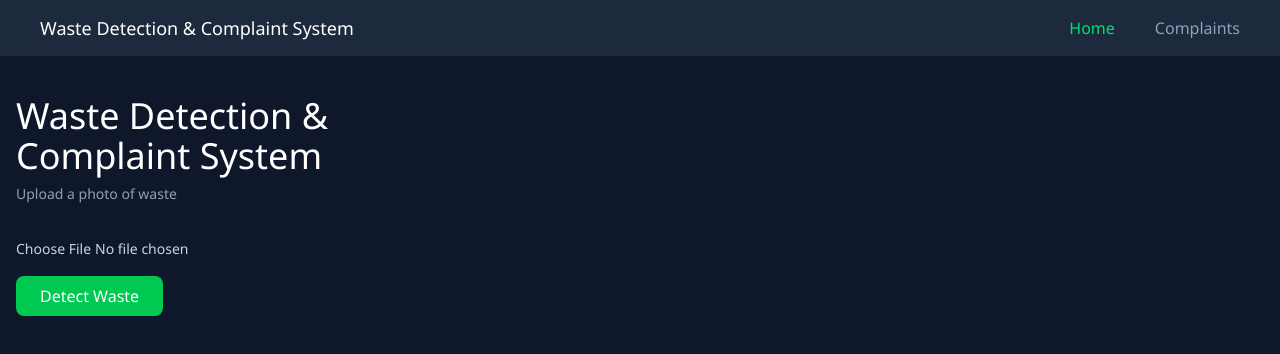
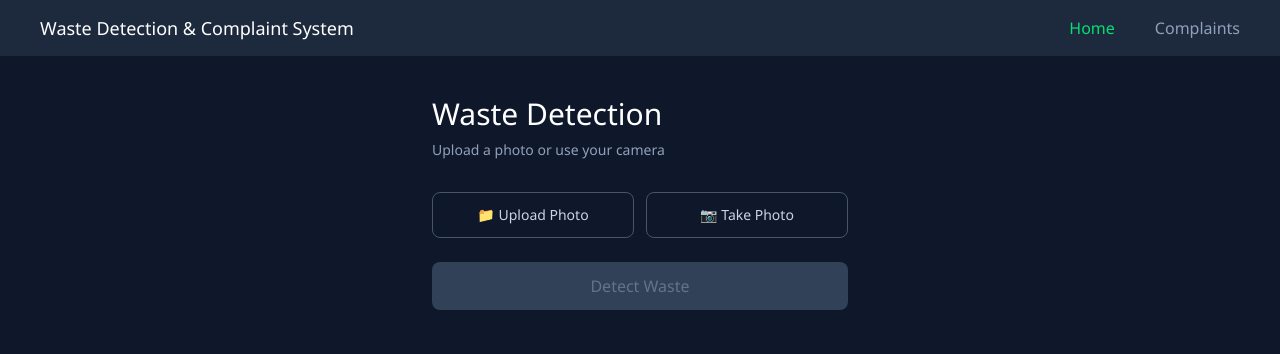
Before and after one commit to aayush-9310/waste-detection-project, a React (Vite) app in the folder client/: page / in a window 1280 px wide. Shown: the top 354 px of the page. Built offline with nearby package versions, Linux system fonts and the light colour scheme.

Commit message:
camera_fn

```diff
--- a/client/src/pages/Home.tsx
+++ b/client/src/pages/Home.tsx
@@ -1,72 +1,160 @@
-
-import { useState } from 'react'
+import { useRef, useState } from 'react'
 import { useNavigate } from 'react-router-dom'
 import { useApp } from '../context/AppContext'
 import Navbar from "../components/Navbar"
 import axios from 'axios'
 
-export default function Home(){
+export default function Home() {
     const { setResult } = useApp()
     const navigate = useNavigate()
 
     const [image, setImage] = useState<File | null>(null)
     const [preview, setPreview] = useState<string | null>(null)
     const [loading, setLoading] = useState(false)
+    const [showCamera, setShowCamera] = useState(false)
 
-    function handleImage(e: React.ChangeEvent<HTMLInputElement>){    // event occur when the html input element changes
-        const file = e.target.files?.[0]          // when the type = 'file' in input then whether the user select one or more file --> browser always give you a list (array)
-        if(!file) return
+    const uploadRef = useRef<HTMLInputElement>(null)
+    const cameraRef = useRef<HTMLInputElement>(null)
+    const videoRef = useRef<HTMLVideoElement>(null)
+    const canvasRef = useRef<HTMLCanvasElement>(null)
+    const streamRef = useRef<MediaStream | null>(null)
+
+    const isMobile = window.innerWidth < 768
+
+    function handleImage(e: React.ChangeEvent<HTMLInputElement>) {
+        const file = e.target.files?.[0]
+        if (!file) return
         setImage(file)
-        const url = URL.createObjectURL(file)     // this is the browser API that temporarily create a link for the file
-        setPreview(url)
+        setPreview(URL.createObjectURL(file))
     }
 
-    async function handleDetect(){
-        if(!image) return
+    // Desktop camera
+    async function openDesktopCamera() {
+        setShowCamera(true)
+        try {
+            const stream = await navigator.mediaDevices.getUserMedia({ video: { facingMode: 'environment' } })
+            streamRef.current = stream
+            if (videoRef.current) {
+                videoRef.current.srcObject = stream
+            }
+        } catch (e) {
+            alert('Camera access denied')
+            setShowCamera(false)
+        }
+    }
+
+    function captureDesktop() {
+        const video = videoRef.current
+        const canvas = canvasRef.current
+        if (!video || !canvas) return
+
+        canvas.width = video.videoWidth
+        canvas.height = video.videoHeight
+        canvas.getContext('2d')?.drawImage(video, 0, 0)
+
+        canvas.toBlob((blob) => {
+            if (!blob) return
+            const file = new File([blob], 'capture.jpg', { type: 'image/jpeg' })
+            setImage(file)
+            setPreview(URL.createObjectURL(file))
+            stopCamera()
+        }, 'image/jpeg')
+    }
+
+    function stopCamera() {
+        streamRef.current?.getTracks().forEach(t => t.stop())
+        streamRef.current = null
+        setShowCamera(false)
+    }
+
+    async function handleDetect() {
+        if (!image) return
         setLoading(true)
 
         const formData = new FormData()
-        formData.append("file",image)
+        formData.append("file", image)
 
-        try{
-            const res = await axios.post('http://localhost:5001/predict', formData)
-            const data = res.data
-
-            // adding preview image coz preview is generated on frontend using browser Api to create image url ,to display uploading image on result page
-            setResult({...data,image : preview})
+        try {
+            const res = await axios.post('http://localhost:8000/api/detect', formData)
+            setResult({ ...res.data, image: preview })
             navigate('/result')
-        }
-        catch(e){
-            alert('May be ML server not Running')
-            console.log("error ye h : ",e)
-        }
-        finally{
+        } catch (e) {
+            alert('Server not running')
+            console.error(e)
+        } finally {
             setLoading(false)
         }
     }
 
-    return(
-        <div>
+    function reset() {
+        setImage(null)
+        setPreview(null)
+    }
+
+    return (
+        <div className="min-h-screen bg-slate-900">
             <Navbar />
-            <div className='max-w-md max-auto px-4 py-10'>
-                <h1 className='text-white text-4xl font-medium mb-2'>Waste Detection & Complaint System</h1>
-                <p className='text-slate-400 text-sm mb-8'>Upload a photo of waste</p>
+            <div className='max-w-md mx-auto px-4 py-10'>
+                <h1 className='text-white text-3xl font-medium mb-2'>Waste Detection</h1>
+                <p className='text-slate-400 text-sm mb-8'>Upload a photo or use your camera</p>
 
-                <div className='mb-4'>
-                    <input type="file" accept="image/*" onChange={handleImage} className='text-slate-300 text-sm'/>
-                </div>
+                {/* hidden inputs */}
+                <input ref={uploadRef} type="file" accept="image/*" onChange={handleImage} className='hidden' />
+                {isMobile && (
+                    <input ref={cameraRef} type="file" accept="image/*" capture="environment" onChange={handleImage} className='hidden' />
+                )}
 
-                {preview && (
-                    <div>
-                        {/* object-contain makes the image fit completely in the container without getting cropped */}
-                        <img src={preview} alt="🤨" className='w-200 rounded-lg max-h-300 object-contain' />
+                {/* Desktop camera stream */}
+                {showCamera && (
+                    <div className='mb-6'>
+                        <video ref={videoRef} autoPlay playsInline className='w-full rounded-lg mb-3' />
+                        <canvas ref={canvasRef} className='hidden' />
+                        <div className='flex gap-3'>
+                            <button onClick={captureDesktop} className='flex-1 bg-green-500 text-white py-2 rounded-lg text-sm'>
+                                📸 Capture
+                            </button>
+                            <button onClick={stopCamera} className='flex-1 border border-slate-600 text-slate-400 py-2 rounded-lg text-sm'>
+                                Cancel
+                            </button>
+                        </div>
                     </div>
                 )}
 
-                <button onClick = {handleDetect} disabled = {!image || loading} className='bg-green-500 text-white px-6 py-2 rounded-lg'>
-                    {loading ? 'Detecting...': 'Detect Waste'}
+                {/* Upload / Camera buttons */}
+                {!preview && !showCamera && (
+                    <div className='flex gap-3 mb-6'>
+                        <button
+                            onClick={() => uploadRef.current?.click()}
+                            className='flex-1 border border-slate-600 text-slate-300 py-3 rounded-lg text-sm hover:border-slate-400 transition'
+                        >
+                            📁 Upload Photo
+                        </button>
+                        <button
+                            onClick={isMobile ? () => cameraRef.current?.click() : openDesktopCamera}
+                            className='flex-1 border border-slate-600 text-slate-300 py-3 rounded-lg text-sm hover:border-slate-400 transition'
+                        >
+                            📷 Take Photo
+                        </button>
+                    </div>
+                )}
+
+                {/* Preview */}
+                {preview && (
+                    <div className='mb-6'>
+                        <img src={preview} alt="preview" className='w-full rounded-lg max-h-72 object-contain mb-3' />
+                        <button onClick={reset} className='text-slate-400 text-sm underline'>
+                            Remove
+                        </button>
+                    </div>
+                )}
+
+                <button
+                    onClick={handleDetect}
+                    disabled={!image || loading}
+                    className='bg-green-500 disabled:bg-slate-700 disabled:text-slate-500 text-white px-6 py-3 rounded-lg w-full transition'
+                >
+                    {loading ? 'Detecting...' : 'Detect Waste'}
                 </button>
-
             </div>
         </div>
     )
```
Also changed, not shown: 2 other files (tests, documents, lock files or other folders).
